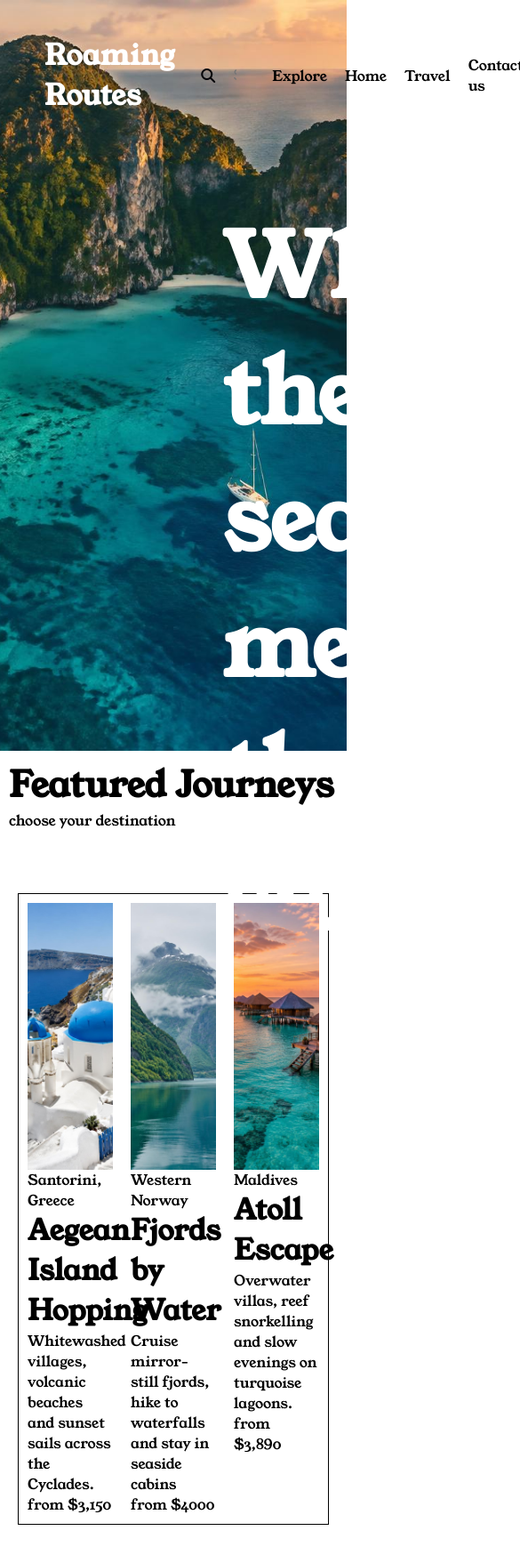
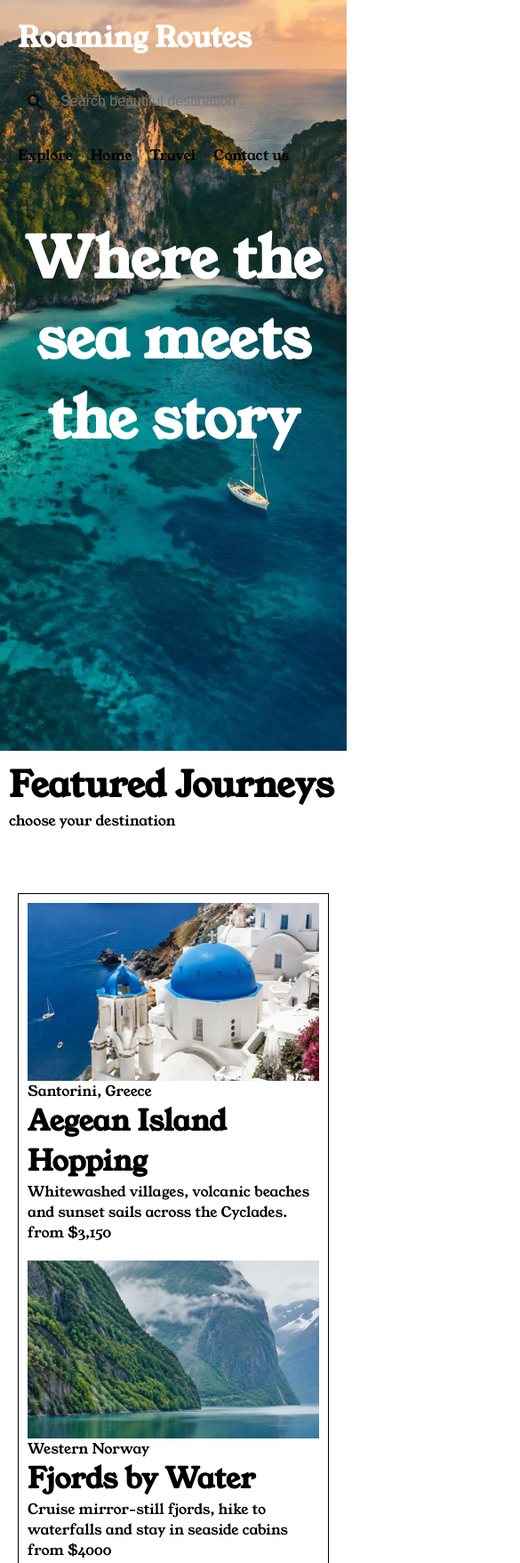
Before and after one commit to althafspark1-ui/Roaming-routes, a plain HTML site: page index.html in a window 390 px wide. Shown: the top 1757 px of the page at 89% size, 585 px wide, since content can reach past the window. Drawn offline with Linux system fonts and the light colour scheme; a web font is replaced by a local one.

Commit message:
Add media queries

```diff
--- a/style.css
+++ b/style.css
@@ -97,6 +97,31 @@ body{
     height: 300px;
     object-fit: cover;
 }
+/* small screens: stack the layout instead of squeezing it */
+@media (max-width: 768px) {
+    .navbar {
+        flex-wrap: wrap;
+        padding: 20px;
+    }
+    .navbar_s2 {
+        width: 100%;
+    }
+    .banner {
+        padding: 40px 20px;
+        font-size: 32px;
+    }
+    .Travel-Card {
+        width: 100%;
+    }
+    .Travel-Card img {
+        height: 200px;
+    }
+    .footer__one {
+        flex-direction: column;
+        gap: 20px;
+    }
+}
+
 .image img{
     width: 100%;
 }
```
